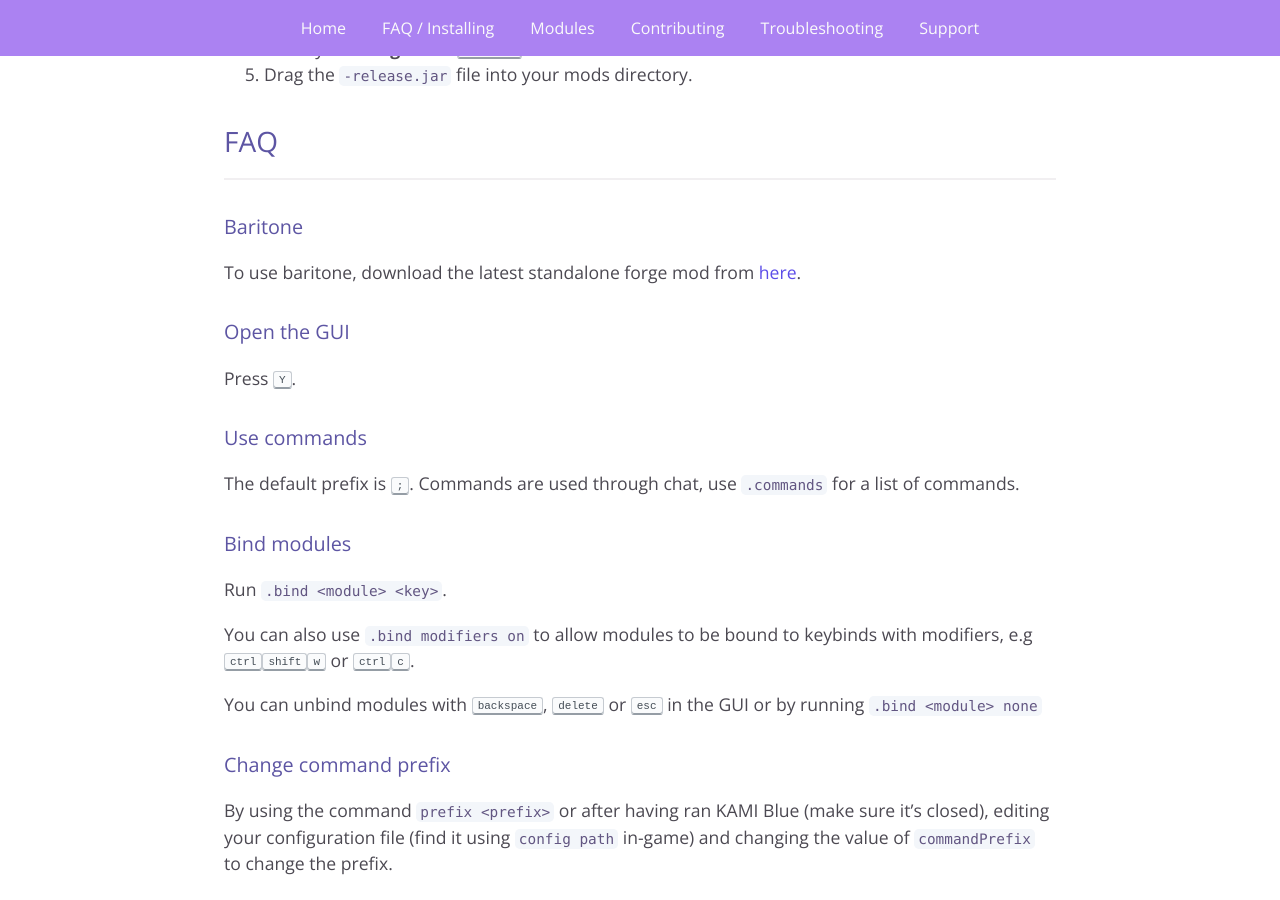
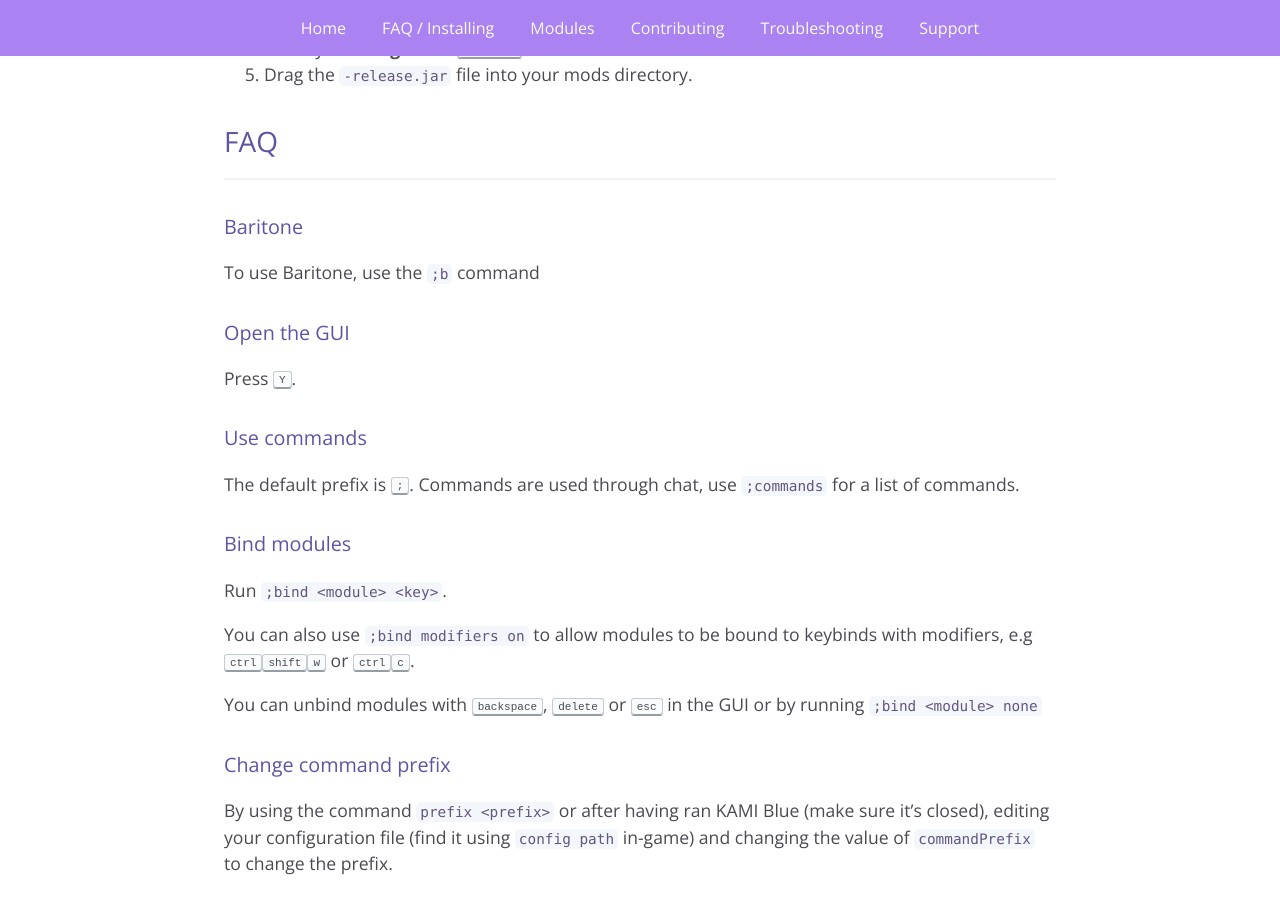
Before and after one commit to kami-blue/website, a Jekyll site: the page built from docs/faq.md, in a window 1280 px wide and 900 px high, scrolled down 814 px. Built offline with Jekyll 4.4.1, drawn with Linux system fonts in a browser that asks for light colours.

Commit message:
Updated as per baritone integrations

```diff
--- a/docs/_config.yml
+++ b/docs/_config.yml
@@ -10,7 +10,6 @@ github:
 cur_ver: v1.1.3
 beta_ver: v1.1.4-d4bfcf77
 discord_url: https://discord.gg/KfpqwZB
-baritone_url: https://github.com/cabaletta/baritone/releases/tag/v1.2.14
 theme: jekyll-theme-cayman
 gems:
   - jekyll-seo-tag
--- a/docs/faq.md
+++ b/docs/faq.md
@@ -28,20 +28,20 @@ KAMI Blue is a forge mod. Start by downloading the latest version of [1.12.2 for
 
 ##### Baritone
 
-To use baritone, download the latest standalone forge mod from <a href="{{ site.baritone_url }}">here</a>.
+To use Baritone, use the `;b` command
 
 ##### Open the GUI
 Press <kbd>Y</kbd>.
 
 ##### Use commands
-The default prefix is <kbd>;</kbd>. Commands are used through chat, use `.commands` for a list of commands.
+The default prefix is <kbd>;</kbd>. Commands are used through chat, use `;commands` for a list of commands.
 
 ##### Bind modules
-Run `.bind <module> <key>`.
+Run `;bind <module> <key>`.
 
-You can also use `.bind modifiers on` to allow modules to be bound to keybinds with modifiers, e.g <kbd>ctrl</kbd><kbd>shift</kbd><kbd>w</kbd> or <kbd>ctrl</kbd><kbd>c</kbd>.
+You can also use `;bind modifiers on` to allow modules to be bound to keybinds with modifiers, e.g <kbd>ctrl</kbd><kbd>shift</kbd><kbd>w</kbd> or <kbd>ctrl</kbd><kbd>c</kbd>.
 
-You can unbind modules with <kbd>backspace</kbd>, <kbd>delete</kbd> or <kbd>esc</kbd> in the GUI or by running `.bind <module> none`
+You can unbind modules with <kbd>backspace</kbd>, <kbd>delete</kbd> or <kbd>esc</kbd> in the GUI or by running `;bind <module> none`
 
 ##### Change command prefix
 By using the command `prefix <prefix>` or after having ran KAMI Blue (make sure it's closed), editing your configuration file (find it using `config path` in-game) and changing the value of `commandPrefix` to change the prefix.
```
Also changed, not shown: docs/index.md (+2 -2 lines).
